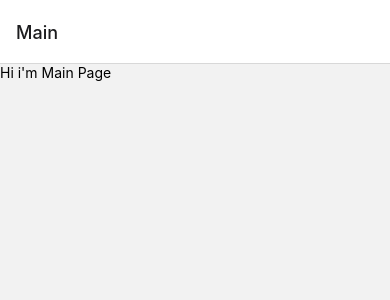
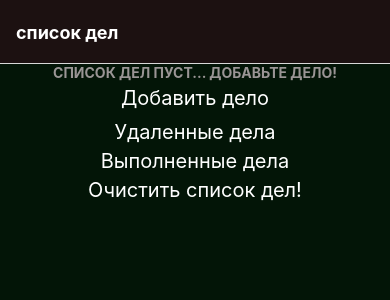
Before and after one commit to Legion010101/todolist_mob, a React Native app: screen / in a window 390 px wide. Shown: the top 300 px of the page. Built offline with nearby package versions, Linux system fonts and the light colour scheme.

Commit message:
main- функционал

```diff
--- a/package.json
+++ b/package.json
@@ -13,6 +13,7 @@
     "@react-navigation/bottom-tabs": "^6.5.9",
     "@react-navigation/native": "^6.1.8",
     "@react-navigation/native-stack": "^6.9.14",
+    "nanoid": "^5.0.1",
     "react": "18.2.0",
     "react-native": "0.72.5",
     "react-native-rename": "^3.2.13",
--- a/src/feature/routing/Routing.tsx
+++ b/src/feature/routing/Routing.tsx
@@ -2,7 +2,7 @@ import React from "react"
 import { NavigationContainer } from "@react-navigation/native"
 import { createNativeStackNavigator } from "@react-navigation/native-stack"
 import type { NativeStackScreenProps } from "@react-navigation/native-stack"
-import Main from "../../screens/Main/Index";
+import Main, {Todo} from "../../screens/Main/Index";
 import CompletedTodos from "../../screens/CompletedTodos/Index";
 import CreateTodo from "../../screens/CreateTodo/Index";
 import DeleteTodos from "../../screens/DeleteTodos/Index";
@@ -14,7 +14,22 @@ const Stack = createNativeStackNavigator<RootStackParamList>()
 const Routing = () => {
   return (
     <NavigationContainer>
-      <Stack.Navigator initialRouteName="Main">
+      <Stack.Navigator initialRouteName="Main" screenOptions={{
+        title: "список дел",
+        headerStyle: {
+          backgroundColor: "#1c1111"
+        },
+        headerTintColor: "#fff",
+        headerTitleStyle: {
+          fontWeight: "bold"
+        },
+        headerBackTitle: "Back",
+        headerBackTitleVisible: true,
+        headerBackTitleStyle: {
+          fontSize: 20
+        }
+      }}
+      >
         <Stack.Screen
           name="Main" component={Main}
         />
@@ -40,12 +55,14 @@ const Routing = () => {
 export default Routing
 
 type RootStackParamList = {
-  Main: undefined
+  Main: { post?: Todo }
   CreateTodo: undefined
   CompletedTodos: undefined
-  DeleteTodos: undefined
+  DeleteTodos: { Todos: Todo[] }
   Profile: undefined
   Settings: undefined
   Auth: undefined
 }
 export type PropsMain = NativeStackScreenProps<RootStackParamList, "Main">
+export type PropsCreateTodo = NativeStackScreenProps<RootStackParamList, "CreateTodo">
+export type PropsDeleteTodos = NativeStackScreenProps<RootStackParamList, "DeleteTodos">
--- a/src/screens/CreateTodo/Index.tsx
+++ b/src/screens/CreateTodo/Index.tsx
@@ -1,8 +1,33 @@
-import React from "react";
-import {Text} from "react-native";
-
-const CreateTodo = () =>{
-  return <Text>Hi i'm Create todo Page</Text>
+import React, {useState} from "react";
+import {Button, StyleSheet, Text, TextInput, View} from "react-native";
+import {PropsCreateTodo} from "../../feature/routing/Routing";
+import { customAlphabet } from 'nanoid/non-secure';
+const CreateTodo = ({ navigation}:PropsCreateTodo) =>{
+  const [postText, setPostText] = useState("")
+  const id = customAlphabet('abcdefghijklmnopqrstuvwxyz0123456789', 10);
+  return <View style={styles.container}>
+    <TextInput
+    multiline
+    placeholder="Какое у тебя опять дело?"
+    style={{ height: 200, padding: 10, backgroundColor: "white" }}
+    value={postText}
+    onChangeText={setPostText}
+  />
+    <Button
+      title="создать пост"
+      onPress={() => {
+        navigation.navigate({
+          name: "Main",
+          params: { post: {text:postText, key: id()} },
+          merge: true
+        })
+      }}
+    />
+  </View>
 
 }
 export default CreateTodo
+const styles = StyleSheet.create({
+  container: {
+    flex: 1,
+  }})
--- a/src/screens/DeleteTodos/Index.tsx
+++ b/src/screens/DeleteTodos/Index.tsx
@@ -1,8 +1,32 @@
 import React from "react";
-import {Text} from "react-native";
+import {StyleSheet, Text, View} from "react-native";
+import {PropsDeleteTodos} from "../../feature/routing/Routing";
 
-const DeleteTodos = () =>{
-  return <Text>Hi i'm Delete todos Page</Text>
+const DeleteTodos = ({route}: PropsDeleteTodos) =>{
+  const {Todos} =route.params
+  return  <View style={styles.container}>{Todos?.map((todo, key)=>{
+    return <Text style={styles.text}>{todo.text}</Text>
+  })}</View>
 
 }
 export default DeleteTodos
+const styles = StyleSheet.create({
+  container: {
+    color: "white",
+    flex: 1,
+    backgroundColor: "#031507",
+    alignItems: "center"
+  },
+  title:{
+    color: "#9a9595",
+    textTransform: 'uppercase',
+    fontWeight: "bold"
+  },
+  text: {
+    color: "white",
+    fontSize: 20,
+  },
+  button: {
+    padding: 5,
+  }
+})
--- a/src/screens/Main/Index.tsx
+++ b/src/screens/Main/Index.tsx
@@ -1,7 +1,68 @@
-import React from "react";
-import {Text} from "react-native";
+import React, {useEffect, useState} from "react";
+import {Button, Pressable, StyleSheet, Text, View} from "react-native";
+import {PropsMain} from "../../feature/routing/Routing";
 
-const Main = () =>{
-  return <Text>Hi i'm Main Page</Text>
+const Main = ({navigation, route}: PropsMain) => {
+  const [todos, setTodos] = useState<Todo[]>([])
+  const [todosDeleted, setTodosDeleted] = useState<Todo[]>([])
+
+  useEffect(()=>{
+    if (route.params?.post){
+      setTodos((prevState)=>[route.params?.post || {key:"", text:""}, ...prevState  ])
+    }
+  }, [route.params?.post])
+  const deleteTodo = (key: string) => {
+    const newTodo = todos.filter(item => item.key !== key)
+    const deleteTodo = todos.find(item => item.key === key )
+    setTodos([...newTodo])
+    if (deleteTodo) setTodosDeleted(prevState => [...prevState, deleteTodo])
+  }
+  return <View style={styles.container}>
+    <Text style={styles.title}>{Boolean(todos.length)? "Ваш список дел:":"Список дел пуст... Добавьте дело!"}</Text>
+    <View>{todos.map((todo, key)=>{
+      return <Text> <Text style={styles.text}>{todo.text}</Text>
+        <Pressable style={styles.button} onPress={() => deleteTodo(todo.key)}>
+          <Text style={styles.text}>Удалить</Text>
+        </Pressable>
+      </Text>
+    })}</View>
+    <Pressable style={styles.button} onPress={() => navigation?.navigate("CreateTodo")}>
+      <Text style={styles.text}>Добавить дело</Text>
+    </Pressable>
+    <Pressable style={styles.button} onPress={() => navigation?.navigate("DeleteTodos", { Todos: todosDeleted })}>
+      <Text style={styles.text}>Удаленные дела</Text>
+    </Pressable>
+    <Pressable onPress={() => navigation?.navigate("CompletedTodos")}>
+      <Text style={styles.text}>Выполненные дела</Text>
+    </Pressable>
+    <Pressable style={styles.button} onPress={() => setTodos([])}>
+      <Text style={styles.text}>Очистить список дел!</Text>
+    </Pressable>
+  </View>
 }
 export default Main
+
+const styles = StyleSheet.create({
+  container: {
+    color: "white",
+    flex: 1,
+    backgroundColor: "#031507",
+    alignItems: "center"
+  },
+  title:{
+    color: "#9a9595",
+    textTransform: 'uppercase',
+    fontWeight: "bold"
+  },
+  text: {
+    color: "white",
+    fontSize: 20,
+  },
+  button: {
+    padding: 5,
+  }
+})
+export type Todo = {
+  text: string
+  key:string
+}
```
Also changed, not shown: 1 other file (tests, documents, lock files or other folders).
